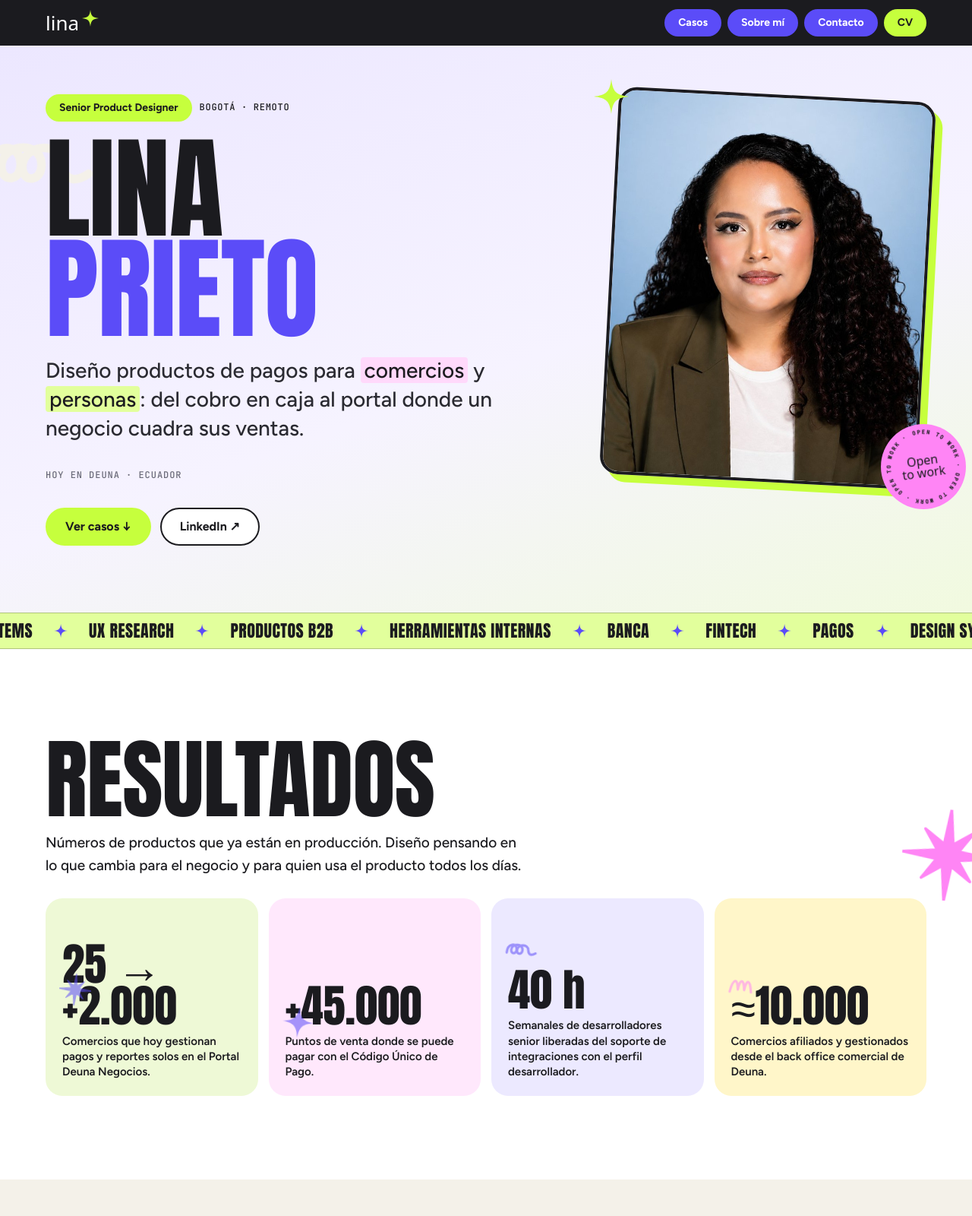
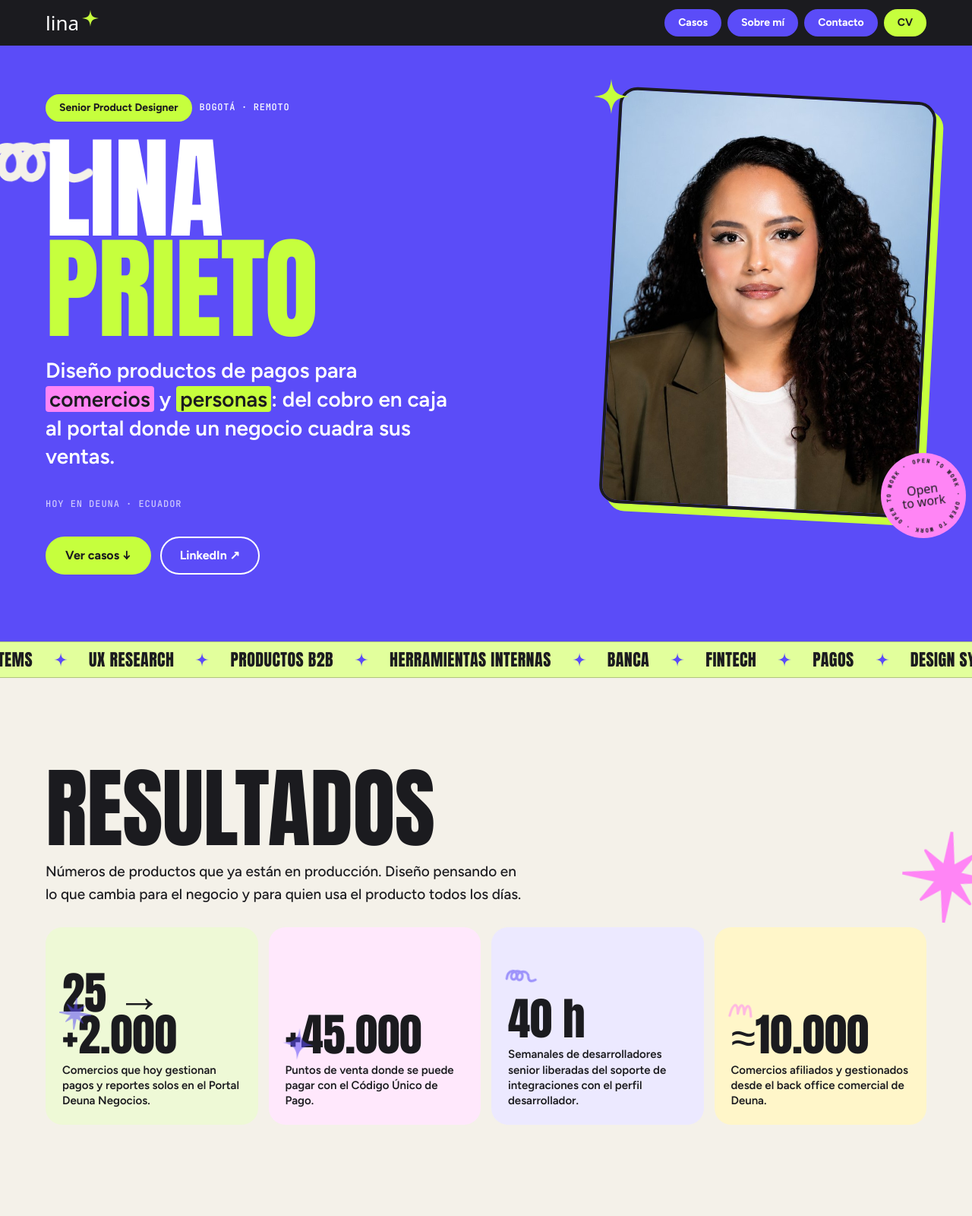
Before and after one commit to meduss314/meduss314.github.io, a plain HTML site: page index.html in a window 1280 px wide. Shown: the top 1600 px of the page at 76% size. Drawn offline with Linux system fonts and the light colour scheme; a web font is replaced by a local one.

Commit message:
Hero violeta de vuelta, resultados en crema y espacio en más proyectos
Co-Authored-By: Claude Opus 5.5 <noreply@anthropic.com>
Claude-Session: https://claude.ai/code/session_01SjdUSnEmrsDHs6a67wVW6Q

```diff
--- a/index.html
+++ b/index.html
@@ -487,22 +487,17 @@ section{position:relative}
 .chero h1.long{font-size:clamp(40px,5.2vw,80px)}
 
 /* v11 home más ligero */
-.hero{background:linear-gradient(160deg,#ece7ff 0%,#f6f3ff 55%,#f1fadf 100%); color:var(--ink)}
-.hero h1 .row2{color:var(--violet)}
-.hero .sub{font-weight:500; color:#2a2a31; max-width:34ch}
-.hero mark{background:#ffd9fb}.hero mark.lime{background:#e2ff9c}
-.hero .now{margin-top:14px; font-size:12px; letter-spacing:.08em; text-transform:uppercase; color:#6b6b78}
-.hero .pill:not(.lime){background:#fff; color:var(--ink); border-color:var(--ink)}
+.hero .now{margin-top:14px; font-size:12px; letter-spacing:.08em; text-transform:uppercase; color:rgba(255,255,255,.7)}
 .hero .wrap{padding-block:64px 88px}
 .ticker{border-block:1px solid rgba(27,27,31,.25)}
-.stats{background:var(--white); color:var(--ink)}
+.stats{background:var(--paper); color:var(--ink)}
 .stats .wrap{padding-block:120px 110px}
 .stats .sec-title{color:var(--ink)}
 .stats .stat{color:var(--ink)}
 .stats .c-lime{background:#eef9d6}.stats .c-pink{background:#ffe8fc}.stats .c-violet{background:#ece9ff; color:var(--ink)}.stats .c-paper{background:#fff6c9}
 .stats .c-violet .stat-dd{color:var(--violet)}
 .stats .dots i{background:rgba(27,27,31,.2)}
-.cases .wrap{padding-block:120px 120px}
+.cases .wrap{padding-block:40px 120px}
 .case-grid.feat{grid-template-columns:repeat(3,1fr)}
 @media (max-width:1000px){.case-grid.feat{grid-template-columns:1fr}}
 .case-grid.feat .ccard .top h3{font-size:clamp(26px,2.4vw,34px)}
@@ -516,6 +511,7 @@ section{position:relative}
 .case-grid.feat .ccard .top h3{font-size:clamp(22px,2vw,30px); overflow-wrap:anywhere}
 .case-grid.feat .ccard .top{flex-direction:column-reverse; align-items:flex-start; gap:10px}
 .case-grid.feat .ccard .top h3{font-size:clamp(20px,1.8vw,27px); overflow-wrap:normal}
+.more-hero .sub{margin-top:28px; max-width:none}
 </style>
 
 <header class="top">
```
